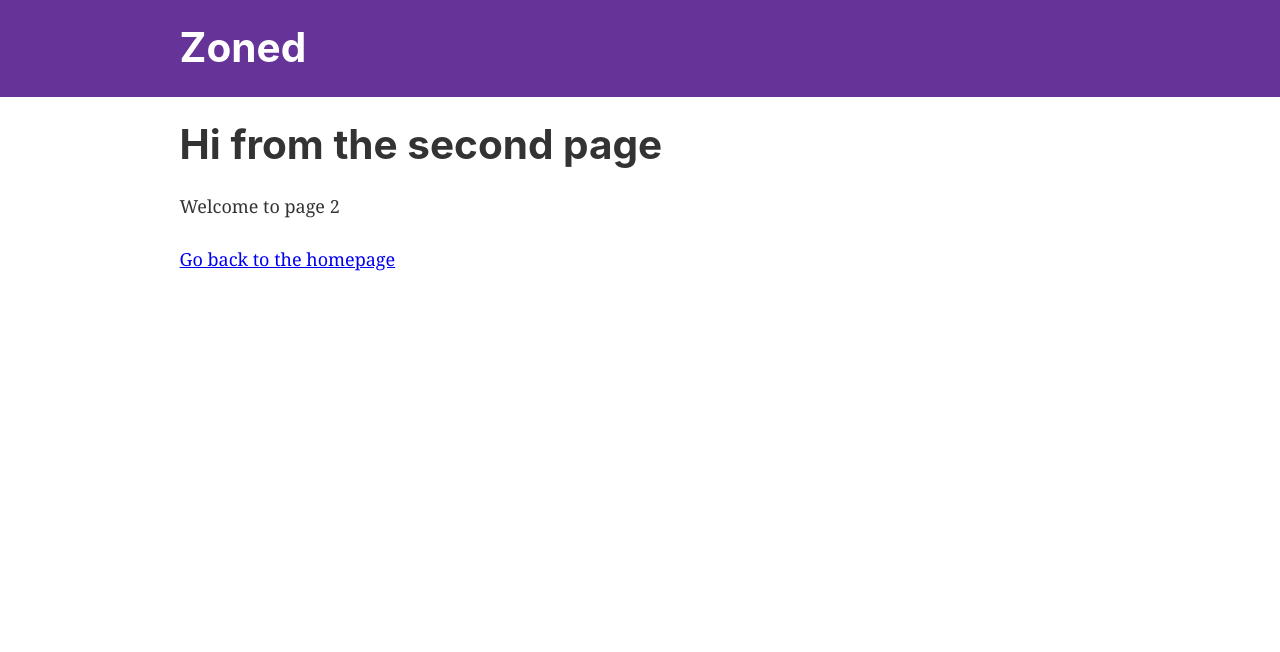
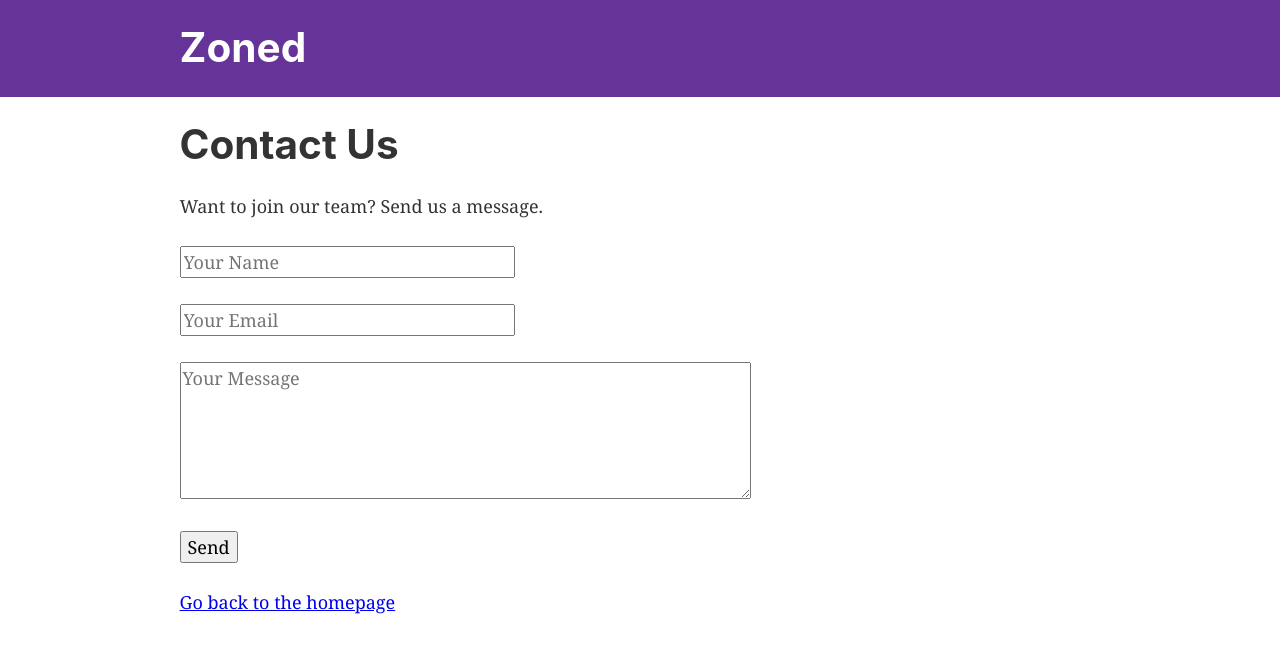
Before and after one commit to therussianhackers/zoned, a Gatsby site: page /page-2 in a window 1280 px wide. Built offline with nearby package versions, Linux system fonts and the light colour scheme; Gatsby itself is replaced by a stand-in of ours.

Commit message:
Added Contact Page with Link

```diff
--- a/src/pages/index.js
+++ b/src/pages/index.js
@@ -1,5 +1,5 @@
 import React from 'react'
-//import { Link } from 'gatsby'
+import { Link } from 'gatsby'
 
 import Layout from '../components/layout'
 
@@ -156,6 +156,7 @@ class IndexPage extends React.Component {
                 <br />
                 <input onClick={this.predictImage} type="submit" value="Submit" />
             </form>
+            <Link to="/page-2/">Contact Us</Link>
       </Layout>
         )
     }
--- a/src/pages/page-2.js
+++ b/src/pages/page-2.js
@@ -5,8 +5,22 @@ import Layout from '../components/layout'
 
 const SecondPage = () => (
   <Layout>
-    <h1>Hi from the second page</h1>
-    <p>Welcome to page 2</p>
+    <h1>Contact Us</h1>
+    <p>Want to join our team? Send us a message.</p>
+    <form method="POST" action="https://formspree.io/kevinl622@gmail.com">
+        <input id="UserName" type="text" name="name" size="25"
+            placeholder="Your Name" required />
+        <br />
+        <br />
+        <input type="email" name="email" placeholder="Your Email"
+            size="25" required />
+        <br />
+        <br />
+        <textarea name="message" placeholder="Your Message" rows="5" cols="50" required />
+        <br />
+        <br />
+        <button type="submit">Send</button>
+    </form>
     <Link to="/">Go back to the homepage</Link>
   </Layout>
 )
```
